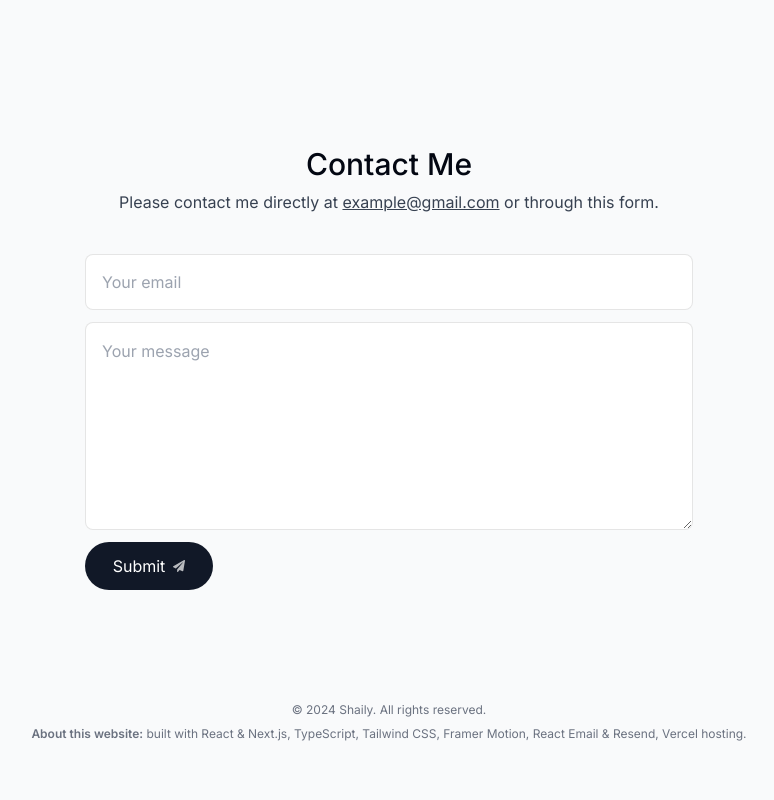
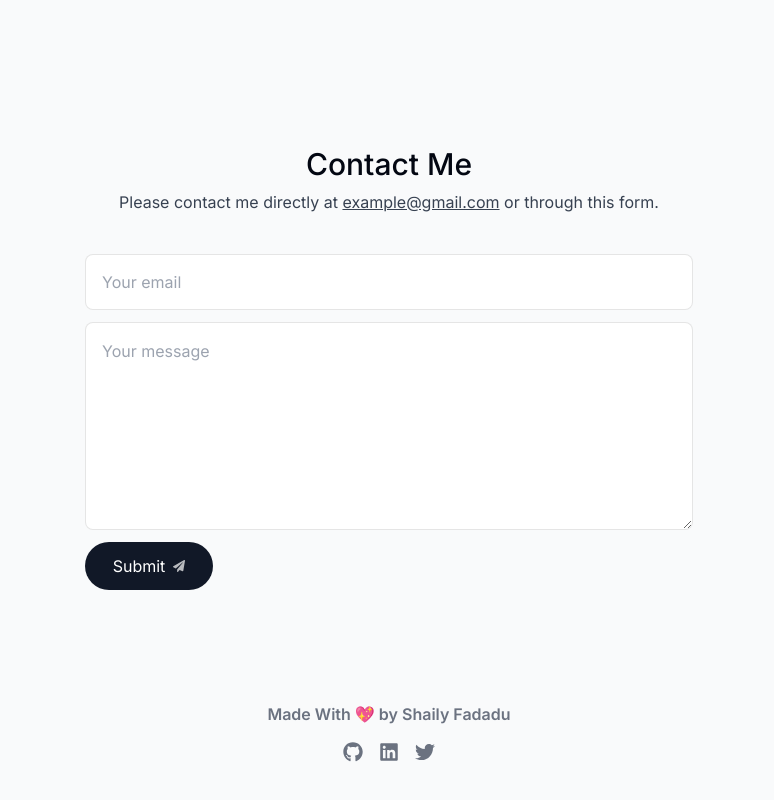
Before and after one commit to shailifadadu/portfolio, a Next.js app: page / in a window 1280 px wide. Shown: the part 3670-4470 px from the top of the page, without its empty margins (251-1025 px from the left). Built offline with nearby package versions, Linux system fonts and the light colour scheme; no server answers.

Commit message:
Updated footer

```diff
--- a/components/footer.tsx
+++ b/components/footer.tsx
@@ -1,16 +1,36 @@
 import React from "react";
+import { FaGithub, FaLinkedin, FaTwitter } from "react-icons/fa";
 
 export default function Footer() {
   return (
     <footer className="mb-10 px-4 text-center text-gray-500">
-      <small className="mb-2 block text-xs">
-        &copy; 2024 Shaily. All rights reserved.
-      </small>
-      <p className="text-xs">
-        <span className="font-semibold">About this website:</span> built with
-        React & Next.js, TypeScript, Tailwind CSS, Framer Motion, React Email &
-        Resend, Vercel hosting.
-      </p>
+      <span className="font-semibold">Made With 💖 by Shaily Fadadu</span>
+      <div className="mt-4">
+        <a
+          href="https://github.com/shailifadadu"
+          target="_blank"
+          rel="noopener noreferrer"
+          className="inline-block mx-2 text-gray-500 hover:text-gray-700"
+        >
+          <FaGithub className="w-5 h-5" />
+        </a>
+        <a
+          href="https://www.linkedin.com/in/shailyfadadu/"
+          target="_blank"
+          rel="noopener noreferrer"
+          className="inline-block mx-2 text-gray-500 hover:text-gray-700"
+        >
+          <FaLinkedin className="w-5 h-5" />
+        </a>
+        <a
+          href="https://x.com/ShailyFadadu"
+          target="_blank"
+          rel="noopener noreferrer"
+          className="inline-block mx-2 text-gray-500 hover:text-gray-700"
+        >
+          <FaTwitter className="w-5 h-5" />
+        </a>
+      </div>
     </footer>
   );
 }
```
